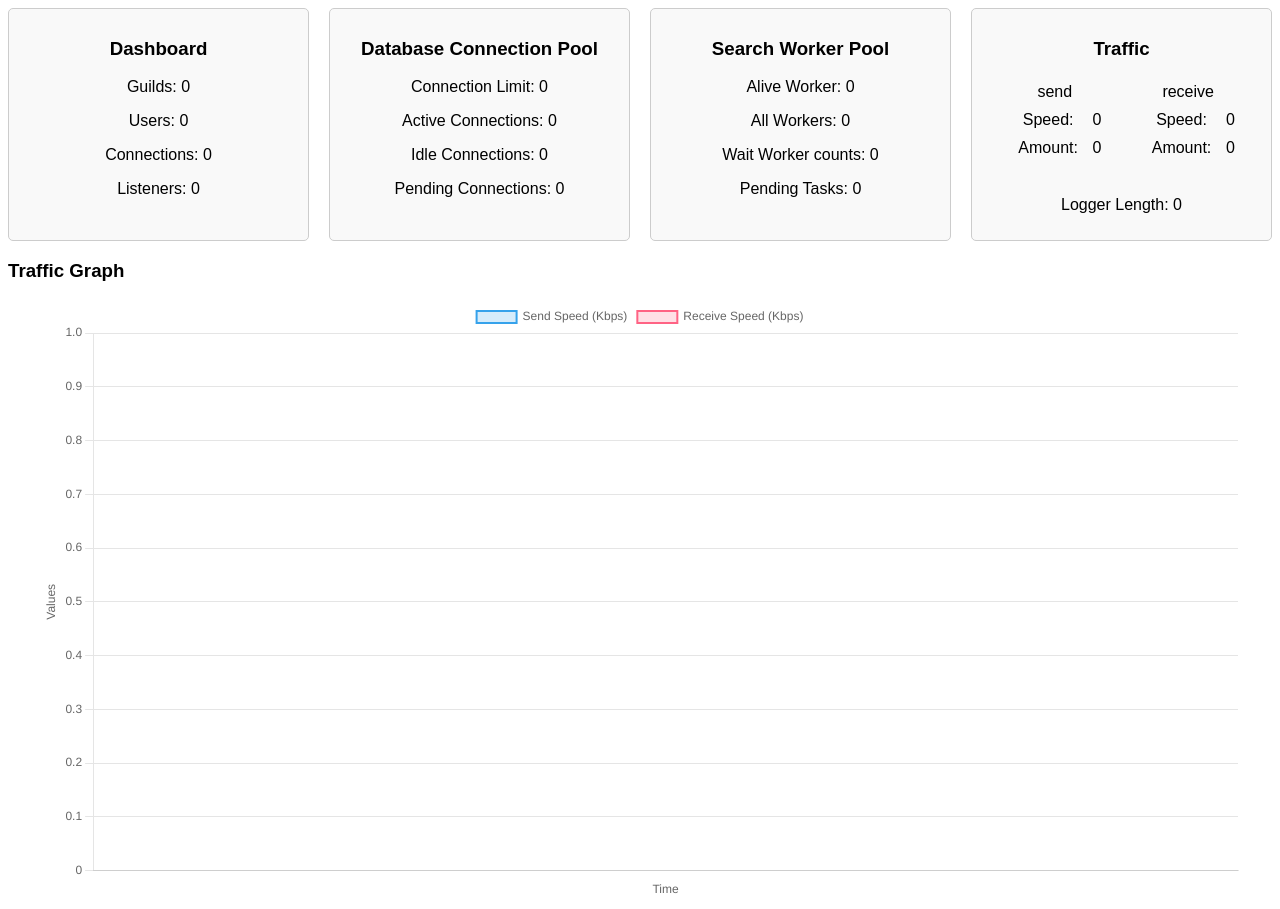
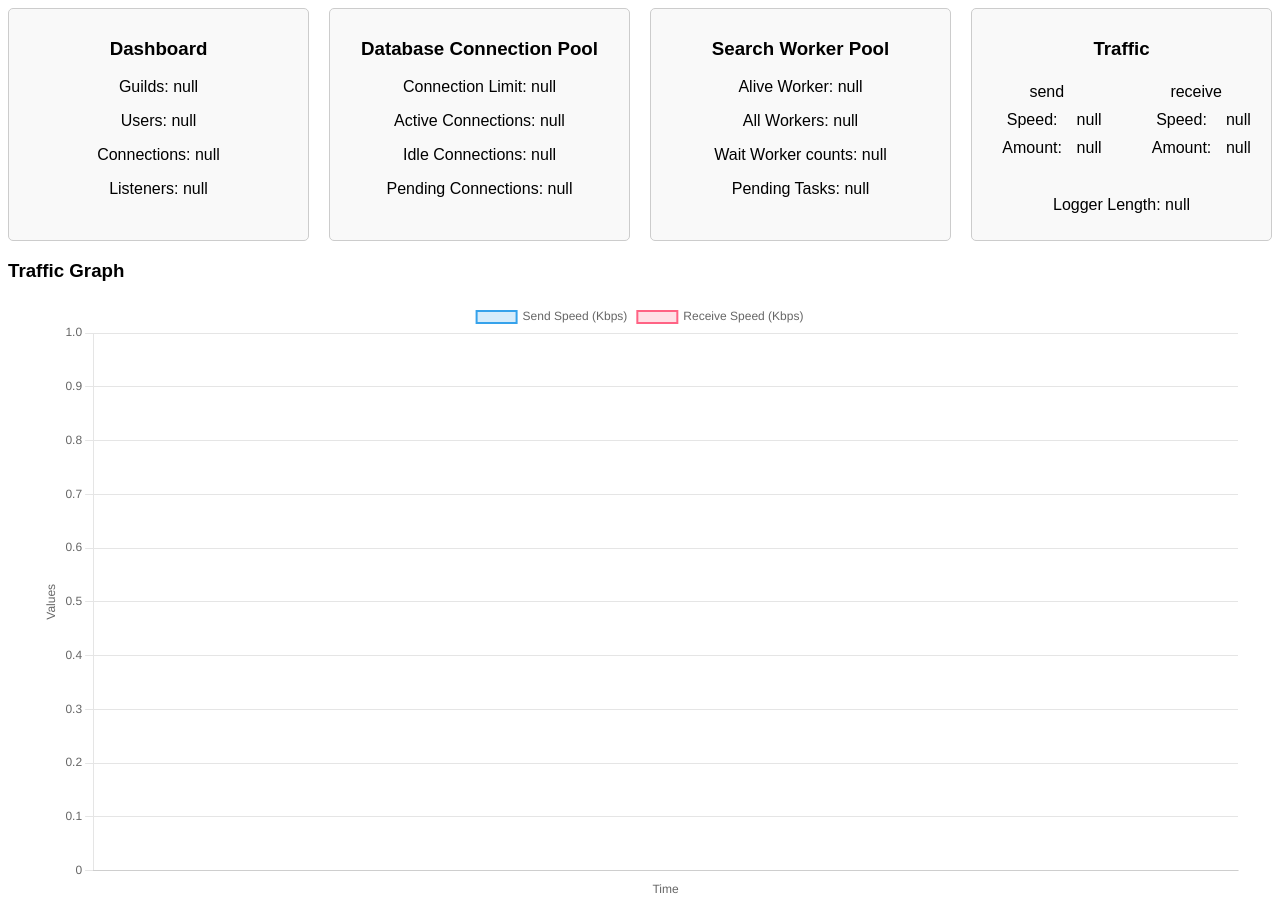
Before and after one commit to yuyutti/musicbot, a website: page public/dashboard.html in a window 1280 px wide. Drawn offline with nearby package versions, Linux system fonts and the light colour scheme; no server answers.

Commit message:
Update dashboard metrics to display 'null' instead of '0' for improved clarity

```diff
--- a/public/dashboard.html
+++ b/public/dashboard.html
@@ -62,41 +62,41 @@
     <div class="dashboard-container">
         <div class="dashboard-block" id="dashboard">
             <h3>Dashboard</h3>
-            <p>Guilds: <span id="totalGuilds">0</span></p>
-            <p>Users: <span id="totalUsers">0</span></p>
-            <p>Connections: <span id="totalConnections">0</span></p>
-            <p>Listeners: <span id="totalListener">0</span></p>
+            <p>Guilds: <span id="totalGuilds">null</span></p>
+            <p>Users: <span id="totalUsers">null</span></p>
+            <p>Connections: <span id="totalConnections">null</span></p>
+            <p>Listeners: <span id="totalListener">null</span></p>
         </div>
         <div class="dashboard-block">
             <h3>Database Connection Pool</h3>
-            <p>Connection Limit: <span id="connectionLimit">0</span></p>
-            <p>Active Connections: <span id="activeConnections">0</span></p>
-            <p>Idle Connections: <span id="idleConnections">0</span></p>
-            <p>Pending Connections: <span id="pendingConnections">0</span></p>
+            <p>Connection Limit: <span id="connectionLimit">null</span></p>
+            <p>Active Connections: <span id="activeConnections">null</span></p>
+            <p>Idle Connections: <span id="idleConnections">null</span></p>
+            <p>Pending Connections: <span id="pendingConnections">null</span></p>
         </div>
         <div class="dashboard-block">
             <h3>Search Worker Pool</h3>
-            <p>Alive Worker: <span id="aliveWorker">0</span></p>
-            <p>All Workers: <span id="allWorkerIds">0</span></p>
-            <p>Wait Worker counts: <span id="waitWorker">0</span></p>
-            <p>Pending Tasks: <span id="taskQueue">0</span></p>
+            <p>Alive Worker: <span id="aliveWorkers">null</span></p>
+            <p>All Workers: <span id="allWorkerIds">null</span></p>
+            <p>Wait Worker counts: <span id="waitWorker">null</span></p>
+            <p>Pending Tasks: <span id="taskQueue">null</span></p>
         </div>
         <div class="dashboard-block">
             <h3>Traffic</h3>
             <div class="traffic-container">
                 <div class="traffic-section">
                     <p>send</p>
-                    <p><span class="label">Speed:</span> <span id="sendSpeed">0</span></p>
-                    <p><span class="label">Amount:</span> <span id="sendAmount">0</span></p>
+                    <p><span class="label">Speed:</span> <span id="sendSpeed">null</span></p>
+                    <p><span class="label">Amount:</span> <span id="sendAmount">null</span></p>
                 </div>
                 <div class="traffic-section">
                     <p>receive</p>
-                    <p><span class="label">Speed:</span> <span id="receiveSpeed">0</span></p>
-                    <p><span class="label">Amount:</span> <span id="receiveAmount">0</span></p>
+                    <p><span class="label">Speed:</span> <span id="receiveSpeed">null</span></p>
+                    <p><span class="label">Amount:</span> <span id="receiveAmount">null</span></p>
                 </div>
             </div>
             <br>
-            <p>Logger Length: <span id="trafficLength">0</span></p>
+            <p>Logger Length: <span id="trafficLength">null</span></p>
         </div>
     </div>
 
```
